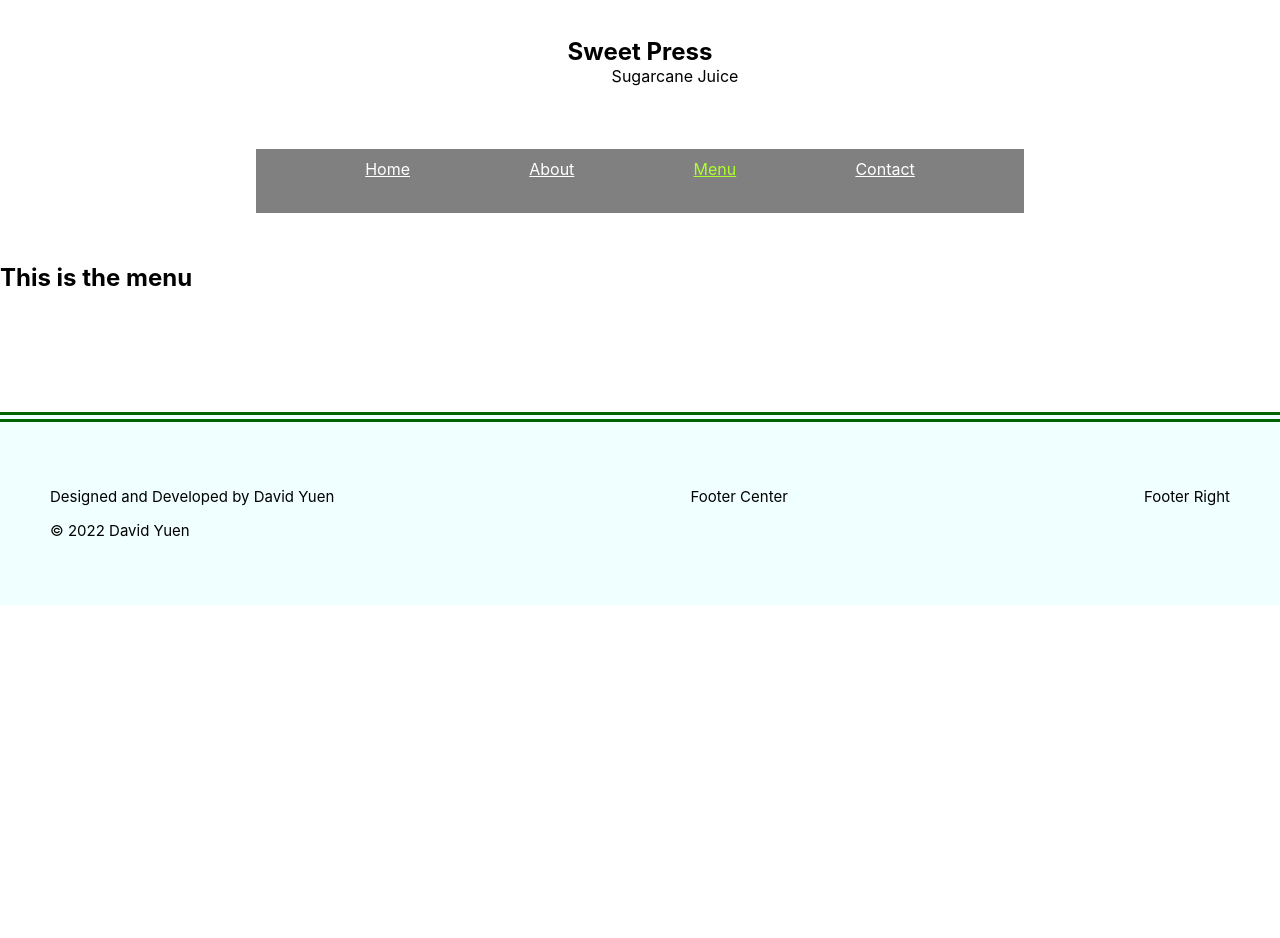
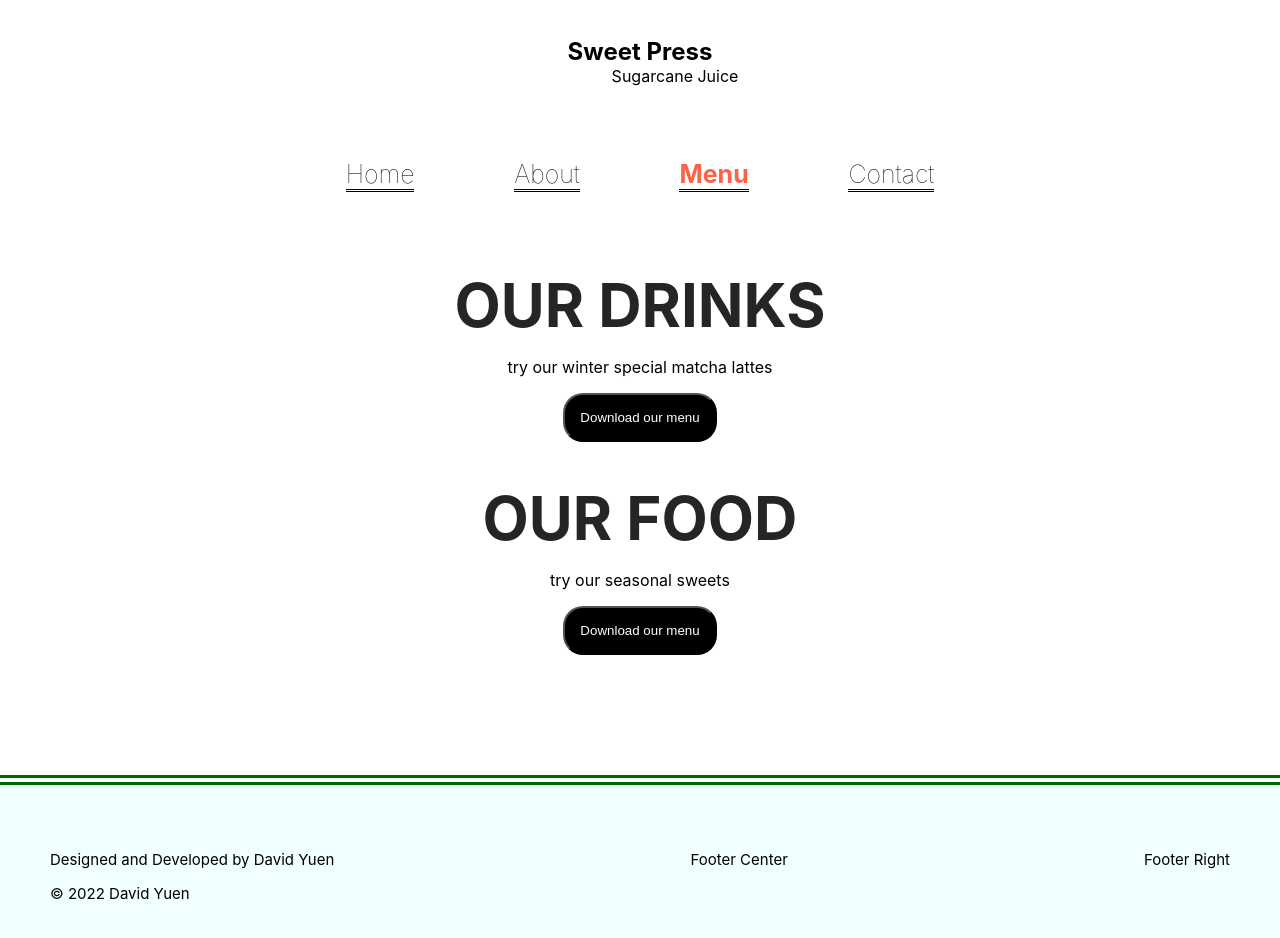
Before and after one commit to Andy51011/sweetpress, a React (Create React App) app in the folder sweetpress-frontend/: page /menu in a window 1280 px wide. Shown: the top 938 px of the page. Before the commit the page ends 800 px from the top, so only its background shows below. Built offline with nearby package versions, Linux system fonts and the light colour scheme.

Commit message:
menu outline and about us.

```diff
--- a/sweetpress-frontend/src/App.css
+++ b/sweetpress-frontend/src/App.css
@@ -7,12 +7,18 @@
   display:flex;
   flex-direction:row;
   flex-wrap:wrap;
-  background-color:gray;
+  /* background-color:black; */
   width:60%;
   text-align:center;
   justify-content:space-evenly;
   margin:30px;
-  height:8vh;
+  /* height:8vh; */
+  height:auto;
+}
+
+a {
+  text-decoration:none;
+  border-bottom:3px double black;
 }
 
 .straighten_container {
--- a/sweetpress-frontend/src/App.js
+++ b/sweetpress-frontend/src/App.js
@@ -19,23 +19,23 @@ function App() {
       <p>Sugarcane Juice</p>
       </div>
         <div className='nav_container'>
-          <div style={{ margin: '10px' }}>
-            <NavLink to="/" style={({ isActive }) => ({ color: isActive ? 'greenyellow' : 'white' })}>
+          <div style={{ margin: '10px', fontSize: '25px'}}>
+            <NavLink to="/" end style={({ isActive }) => ({ color: isActive ? 'tomato' : 'black', fontWeight: isActive ? '700' : 'lighter' })}>
               Home
             </NavLink>
           </div>
-          <div style={{ margin: '10px' }}>
-            <NavLink to="/about" style={({ isActive }) => ({ color: isActive ? 'greenyellow' : 'white' })}>
+          <div style={{ margin: '10px', fontSize: '25px' }}>
+            <NavLink to="/about" style={({ isActive }) => ({ color: isActive ? 'tomato' : 'black', fontWeight: isActive ? '700' : 'lighter'  })}>
               About
             </NavLink>
           </div>
-          <div style={{ margin: '10px' }}>
-          <NavLink to="/menu" style={({ isActive }) => ({ color: isActive ? 'greenyellow' : 'white' })}>
+          <div style={{ margin: '10px', fontSize: '25px' }}>
+          <NavLink to="/menu" style={({ isActive }) => ({ color: isActive ? 'tomato' : 'black', fontWeight: isActive ? '700' : 'lighter'  })}>
             Menu
           </NavLink>
         </div>
-          <div style={{ margin: '10px' }}>
-            <NavLink to="/contact" style={({ isActive }) => ({ color: isActive ? 'greenyellow' : 'white' })}>
+          <div style={{ margin: '10px', fontSize: '25px' }}>
+            <NavLink to="/contact" style={({ isActive }) => ({ color: isActive ? 'tomato' : 'black', fontWeight: isActive ? '700' : 'lighter'  })}>
               Contact
             </NavLink>
           </div>
--- a/sweetpress-frontend/src/pages/About.js
+++ b/sweetpress-frontend/src/pages/About.js
@@ -1,11 +1,22 @@
 import React from 'react';
 import Footer from '../components/footer/Footer';
+import Sophia from '../images/sophia.jpeg';
+import './Pages.css'
 
 const About = () => {
 
     return (
         <div>
-            <h2>This is our about page</h2>
+            <div className='about_container'>
+            <h2>Our Team</h2>
+            <hr height= '100px' />
+            <div className='RD'>
+                <h2>R&D</h2>
+                <h5>Sophia Feng</h5>
+                <p>lacking R&D specialist</p>
+                <img src={Sophia} width='300px' height='300px' />
+            </div>
+            </div>
             <Footer />
         </div>
     )
--- a/sweetpress-frontend/src/pages/Menu.js
+++ b/sweetpress-frontend/src/pages/Menu.js
@@ -1,11 +1,28 @@
 import React from 'react';
 import Footer from '../components/footer/Footer';
+import './Pages.css';
 
 const Menu = () => {
 
     return (
         <div>
-            <h2>This is the menu</h2>
+            <div className='menu_banner_container'>
+                <p className='menu_title'>OUR DRINKS</p>
+                <p className='menu_subtitle'>try our winter special matcha lattes</p>
+                <button className='menu_btn'>Download our menu</button>
+            </div>
+            <div className='menu_image'>
+
+            </div>
+            <div className='menu_banner_container'>
+            <p className='menu_title'>OUR FOOD</p>
+            <p className='menu_subtitle'>try our seasonal sweets</p>
+            <button className='menu_btn'>Download our menu</button>
+            </div>
+            <div className='menu_image'>
+
+            </div>
+
             <Footer />
         </div>
     )
--- /dev/null
+++ b/sweetpress-frontend/src/pages/Pages.css
@@ -0,0 +1,30 @@
+.about_container {
+    display:flex;
+    flex-direction:column;
+    justify-content: center;
+    align-items:center;
+    text-align:center;
+    /* background-color:blue; */
+}
+
+.menu_banner_container {
+    display:flex;
+    flex-direction:column;
+    flex-wrap:wrap;
+    align-items:center;
+    margin:40px;
+}
+
+.menu_title {
+    font-size:60px;
+    margin:0px;
+    font-weight:bold;
+    color:rgb(37, 37, 37)
+}
+
+.menu_btn {
+    background-color:black;
+    color:white;
+    padding:15px;
+    border-radius:20px;
+}
```
Also changed, not shown: sweetpress-frontend/src/images/sophia.jpeg (added).
